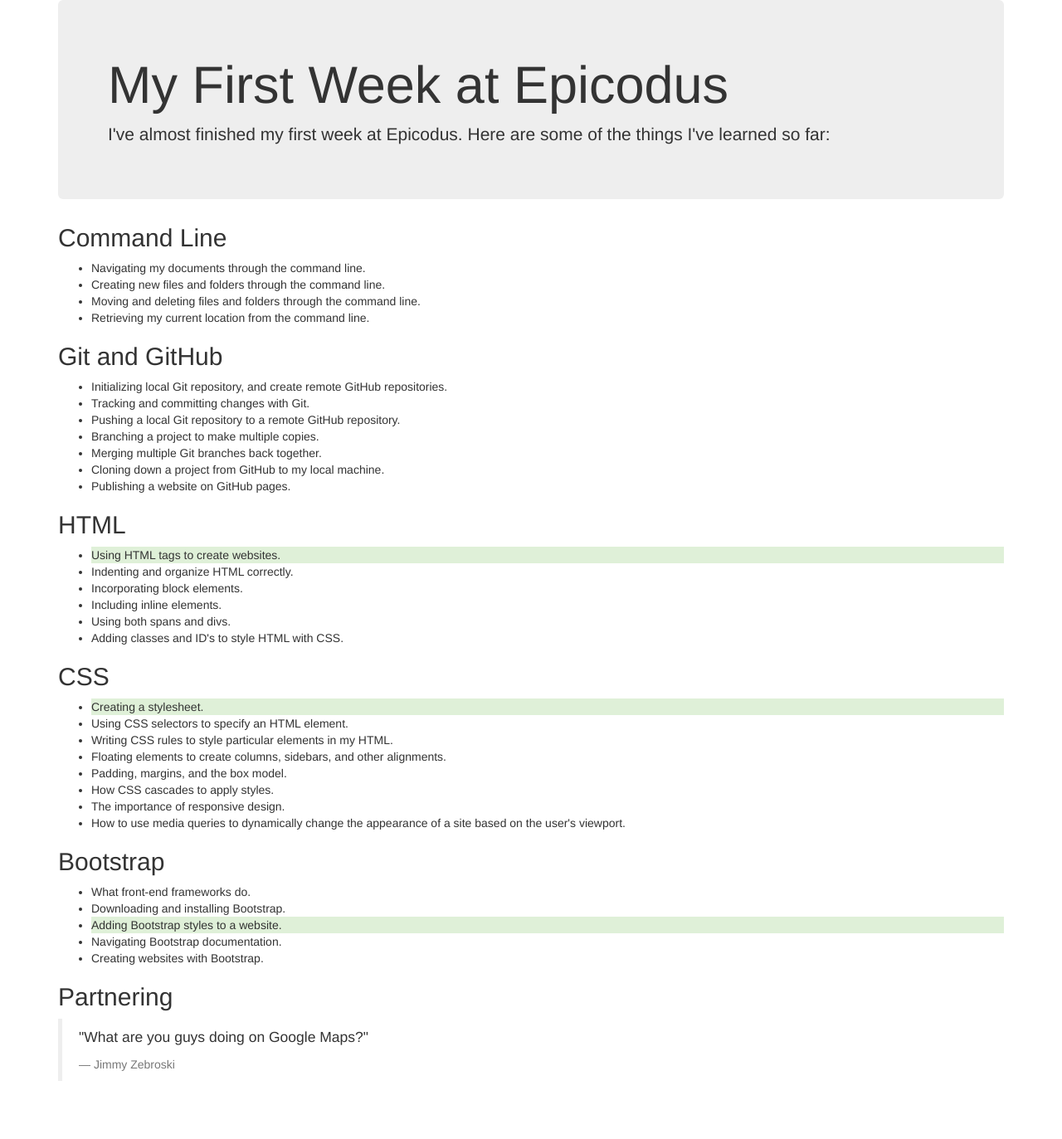
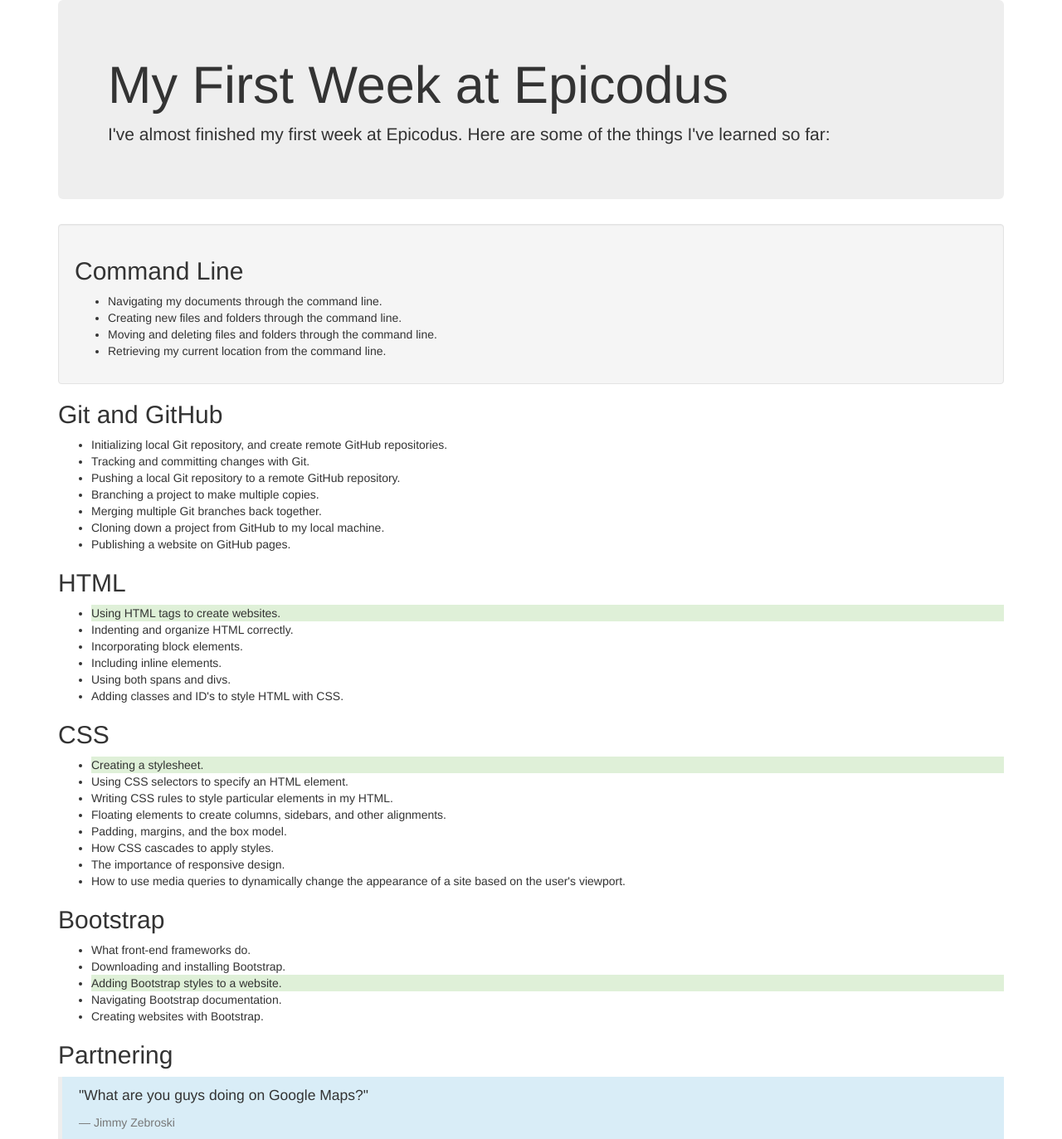
Before and after one commit to dsarbora/week-in-review, a plain HTML site: page index.html in a window 1280 px wide. Shown: the whole page at 83% size. Before the commit the page ends 1323 px from the top, so only its background shows below. Drawn offline with Linux system fonts and the light colour scheme.

Commit message:
add well class to command line header and list

```diff
--- a/index.html
+++ b/index.html
@@ -13,6 +13,7 @@
           I've almost finished my first week at Epicodus. Here are some of the things I've learned so far:
         </p>
     </div>
+    <div class="well">
       <h2>Command Line</h2>
       <ul>
         <li>Navigating my documents through the command line.</li>
@@ -20,6 +21,7 @@
         <li>Moving and deleting files and folders through the command line.</li>
         <li>Retrieving my current location from the command line.</li>
       </ul>
+    </div>
       <h2>Git and GitHub</h2>
       <ul>
         <li>Initializing local Git repository, and create remote GitHub repositories.</li>
@@ -59,7 +61,7 @@
         <li>Creating websites with Bootstrap.</li>
       </ul>
       <h2>Partnering</h2>
-      <blockquote>
+      <blockquote class="bg-info">
         <p>"What are you guys doing on Google Maps?"</p>
         <footer>Jimmy Zebroski</footer>
     </div>
```
